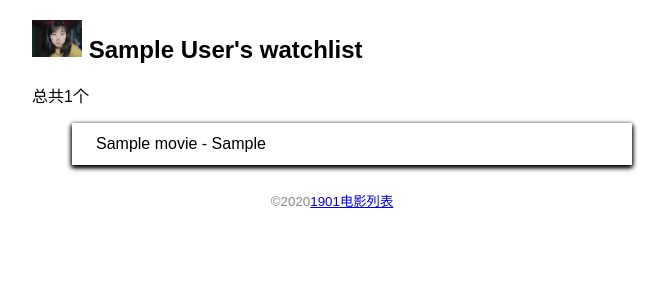
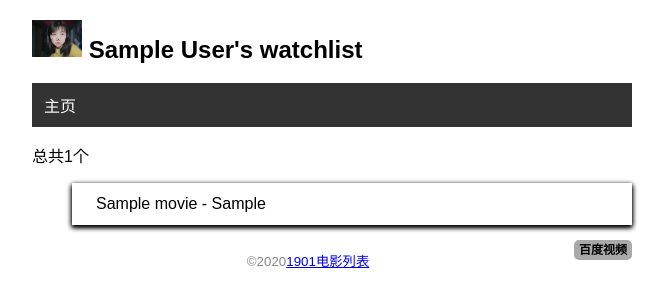
Before and after one commit to hao-minmin/three, a Flask app: page / in a window 1280 px wide. Shown: the top 307 px of the page, without its empty margins (308-976 px from the left). Run offline with Flask 2, Linux system fonts and the light colour scheme; tables that the repository leaves empty hold one stand-in row (values such as "Sample post").

Commit message:
错误处理，导入数据，初始化数据库，模板上下文处理函数，模板继承

```diff
--- a/day1/watchlist/app.py
+++ b/day1/watchlist/app.py
@@ -45,11 +45,11 @@ def index():
     #     {"title":"速度与激情","year":"2019"},
     #     {"title":"我的父亲母亲","year":"2010"},
     # ]
-    user = User.query.first()  #读取用户记录
+    # user = User.query.first()  #读取用户记录
     movie = Movie.query.all()  #读取所有的电影记录
 
-    return render_template("index.html",user=user,movies=movie)
-
+    # return render_template("index.html",user=user,movies=movie)
+    return render_template("index.html",movies=movie)
 #     #动态url
 # @app.route('/index/<name>')
 # def home(name):
@@ -91,3 +91,18 @@ def forge():
         db.session.add(movie)
     db.session.commit()
     click.echo("导入数据完成")
+
+
+# 错误处理
+@app.errorhandler(404)
+def page_not_found(e):
+    # user = User.query.first()
+    # return render_template("404.html",user=user),404
+    # 返回模板和状态码
+    return render_template("404.html"),404
+
+# 模板上下文处理函数
+@app.context_processor
+def inject_user():
+    user = User.query.first()
+    return dict(user=user)
--- a/day1/watchlist/static/css/index.css
+++ b/day1/watchlist/static/css/index.css
@@ -37,3 +37,37 @@ footer{
 .movie-list li:hover{
     background-color: lemonchiffon;
 }
+
+nav ul{
+    list-style: none;
+    margin: 0;
+    padding: 0;
+    overflow: hidden;
+    background: #333333;
+
+}
+nav li{
+    float: left;
+}
+nav li a{
+    display: block;
+    color: white;
+    text-align: center;
+    padding: 10px 12px;
+    text-decoration: none;
+}
+nav li a:hover{
+    background: #111111;
+}
+.float-right{
+    float: right;
+}
+.baidu{
+    font-size: 12px;
+    font-weight: bold;
+    color: black;
+    text-decoration: none;
+    background: darkgray;
+    border-radius: 5px;
+    padding: 3px 5px;
+}
--- /dev/null
+++ b/day1/watchlist/templates/base.html
@@ -0,0 +1,34 @@
+<!DOCTYPE html>
+<html lang="en">
+
+<head>
+    {% block head%}
+    <meta charset="UTF-8">
+    <meta name="viewport" content="width=device-width, initial-scale=1.0">
+    <title>{{ user.name }}'s watchlist</title>
+    <link rel="stylesheet" href="{{url_for('static',filename='css/index.css')}}">
+    {% endblock %}
+</head>
+<body>
+    <h2>
+        <img src="{{url_for('static',filename='images/1.jpg')}}" alt="头像" class="avatar">
+        {{ user.name }}'s watchlist
+    </h2>
+
+    <nav>
+        <ul>
+            <li>
+                <a href="{{url_for('index')}}">主页</a>
+            </li>
+        </ul>
+    </nav>
+    <!-- 过滤器 变量| -->
+    <!-- 公共部分 -->
+
+    {% block content %}{% endblock %}
+
+    <footer>
+        <small>&copy;2020<a href="#">1901电影列表</a></small>
+    </footer>
+</body>
+</html>
--- a/day1/watchlist/templates/index.html
+++ b/day1/watchlist/templates/index.html
@@ -1,4 +1,4 @@
-<!DOCTYPE html>
+<!-- <!DOCTYPE html>
 <html lang="en">
 <head>
     <meta charset="UTF-8">
@@ -9,17 +9,27 @@
 <body>
     <h2>
         <img src="{{url_for('static',filename='images/1.jpg')}}" alt="头像" class="avatar">
-        {{ user.name }}'s watchlist</h2>
+        {{ user.name }}'s watchlist</h2> -->
+
 
     <!-- 过滤器 变量| -->
+
+    {% extends 'base.html'%}
+    {% block content %}
     <p>总共{{movies|length}}个</p>
     <ul class="movie-list">
         {% for movies in movies %}
         <li>{{movies.title}} - {{movies.year}}</li>
+        <span class="float-right">
+            <a  class='baidu'href="http://v.baidu.com/v?word={{ movies.title }}&ct=301989888&rn=67&pn=0&db=0&s=0&fbl=800&ie=utf-8" target="_blank" title="在百度视频中查找">百度视频</a>
+
+        </span>
         {% endfor %}
     </ul>
-    <footer>
+    {% endblock %}
+
+    <!-- <footer>
         <small>&copy;2020<a href="#">1901电影列表</a></small>
-    </footer>
+    </footer> -->
 </body>
 </html>
```
Also changed, not shown: day1/watchlist/templates/404.html (added, +27 -0 lines).
